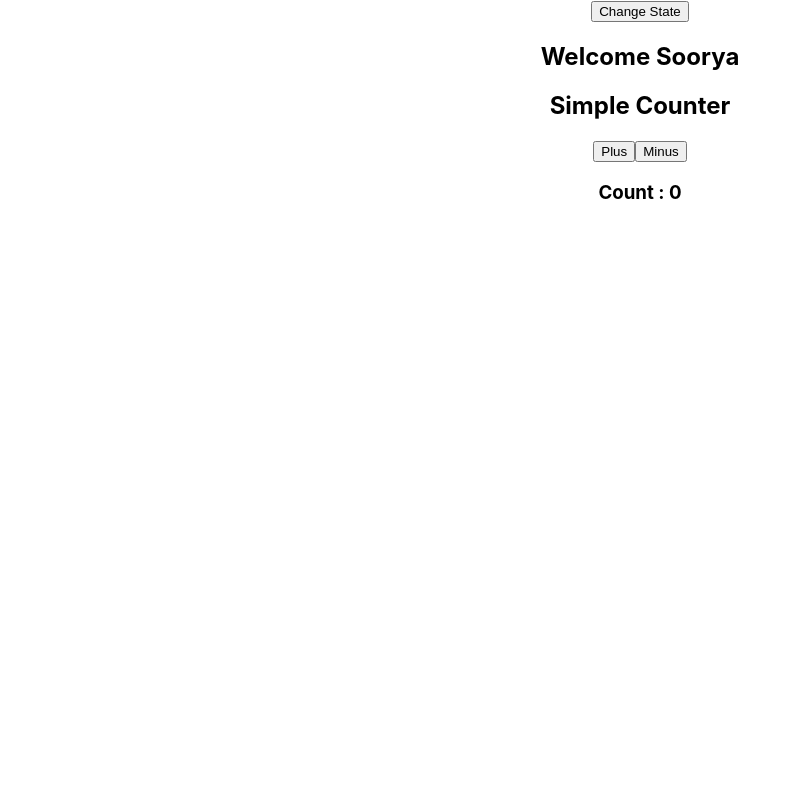
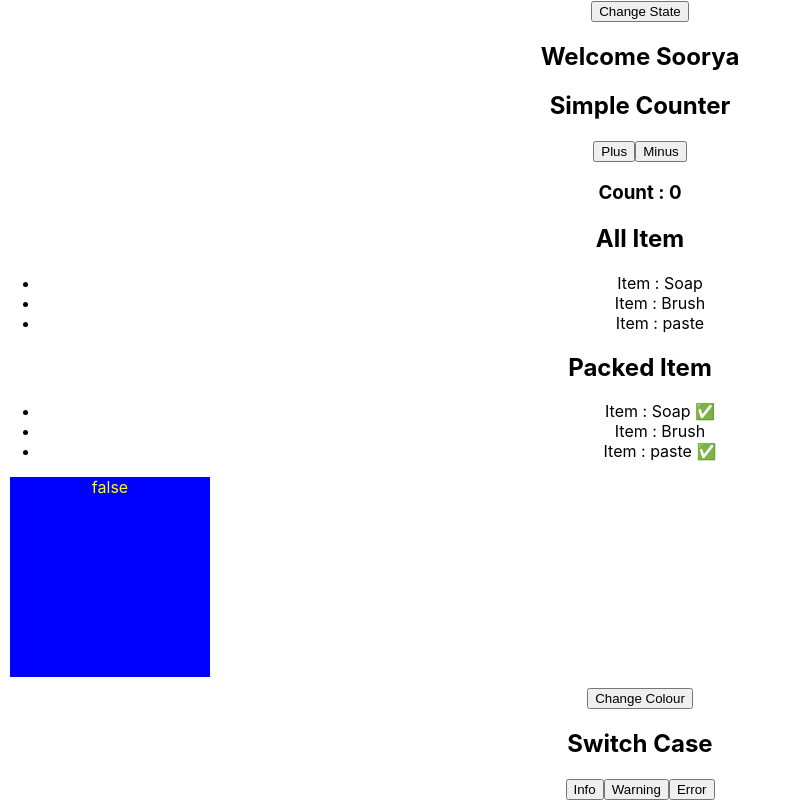
Before and after one commit to sooraj-23MS/for_ReactBasicStudy, a React (Create React App) app: page / in a window 1280 px wide. Shown: the part 227-1027 px from the top of the page, without its empty margins (0-791 px from the left). Before the commit the page ends 800 px from the top, so only its background shows below. Built offline with nearby package versions, Linux system fonts and the light colour scheme.

Commit message:
"feat: add React Conditional Rendering examples"

```diff
--- a/src/App.js
+++ b/src/App.js
@@ -1,4 +1,5 @@
 import { MainComponent } from "./Components/MainComponent";
+import MainConditionalRendering from "./ConditionalRendering/MainConditionalRendering";
 import { MainStateProps } from "./State&Props/MainStateProps";
 
 function App() {
@@ -6,6 +7,7 @@ function App() {
     <div className="App" style={{textAlign : "center"}}>
       <MainComponent/>
       <MainStateProps/>
+      <MainConditionalRendering/>
     </div>
   );
 }
--- /dev/null
+++ b/src/ConditionalRendering/IfCondition.js
@@ -0,0 +1,32 @@
+export default function IfCondition() {
+    return (
+        <>
+        <h2>All Item</h2>
+            <ul>
+                <ShowItem name="Soap"/>
+                <ShowItem name="Brush"/>
+                <ShowItem name="paste"/>
+            </ul>
+        <h2>Packed Item</h2>
+            <ul>
+                <PackedItem name="Soap" isPacked={true}/>
+                <PackedItem name="Brush" isPacked={false}/>
+                <PackedItem name="paste" isPacked={true}/>
+            </ul>
+        </>
+    )
+};
+
+const ShowItem = ({name}) => {
+    return <li className="item">Item : {name}</li>
+}
+
+const PackedItem = ({name,isPacked}) => {
+    if (isPacked) {
+        return <li className="item">Item : {name} ✅ </li>
+    }
+    else {
+        return <li className="item">Item : {name}  </li>
+    }
+
+}
--- /dev/null
+++ b/src/ConditionalRendering/LogicalAND.js
@@ -0,0 +1,12 @@
+export default function LogicalAND() {
+    return (
+        <>
+            {/* <LogicalIndicator isLoading={true}/> */}
+            <LogicalIndicator isLoading={false}/>
+        </>
+    )
+}
+
+const LogicalIndicator = ({isLoading}) => {
+    return <div>{ isLoading && <p>...Loading</p>}</div>
+}
--- /dev/null
+++ b/src/ConditionalRendering/MainConditionalRendering.js
@@ -0,0 +1,15 @@
+import IfCondition from "./IfCondition";
+import LogicalAND from "./LogicalAND";
+import SwitchCase from "./SwitchCase";
+import TerneryOperation from "./TerneryOpertator";
+
+export default function MainConditionalRendering() {
+    return (
+        <>
+            <IfCondition/>
+            <TerneryOperation/>
+            <LogicalAND/>
+            <SwitchCase/>
+        </>
+    )
+}
--- /dev/null
+++ b/src/ConditionalRendering/SwitchCase.js
@@ -0,0 +1,52 @@
+
+import { useState } from "react"
+
+export default function SwitchCase() {
+    const [status,setStatus] = useState(null);
+    console.log(status);
+
+    const Notification = ({status}) => {
+        return (
+            <>
+                {(()=>{
+                    switch (status) {
+                        case 'info' :
+                            return <Info text={'Did you know? ...'}/>;
+                        case 'warning' :
+                            return <Warning text={'Be careful here ...'}/>;
+                        case 'error' :
+                            return <Error text={'Something went wrong ...'}/>;
+                        default :
+                            return null;
+                            }
+                        })()}
+            </>
+
+            );
+        };
+
+    return (
+        <>
+            <h2>Switch Case</h2>
+            <button onClick={()=>{setStatus("info")}}>Info</button>
+            <button onClick={()=>{setStatus("warning")}}>Warning</button>
+            <button onClick={()=>{setStatus("error")}}>Error</button>
+
+                <Notification status={status}/>
+
+        </>
+
+    )
+}
+
+const Info = ({text}) => {
+    return <h2 style={{color:"blue"}}>INFO : {text}</h2>
+}
+const Warning = ({text}) => {
+    return <h2 style={{color:"orange"}}>WARINING : {text}</h2>
+
+}
+const Error = ({text}) => {
+    return <h2 style={{color:"red"}}>ERROR : {text}</h2>
+
+}
--- /dev/null
+++ b/src/ConditionalRendering/TerneryOpertator.js
@@ -0,0 +1,16 @@
+import { useState } from "react";
+
+export default function TerneryOperation() {
+    const [isActive,setIsActive] = useState(false);
+    return (
+        <div>{
+            isActive ? (
+                <div className="box" style={{width:"200px",height:"200px",backgroundColor:"yellow", margin:"10px",color:"blue"}}>True</div>
+            ) : (
+                <div className="box"  style={{width:"200px",height:"200px",backgroundColor:"blue",margin:"10px",color:"yellow"}}>false</div>
+            )
+        }
+        <button onClick={()=>{setIsActive(!isActive)}}>Change Colour</button>
+        </div>
+    )
+}
```
